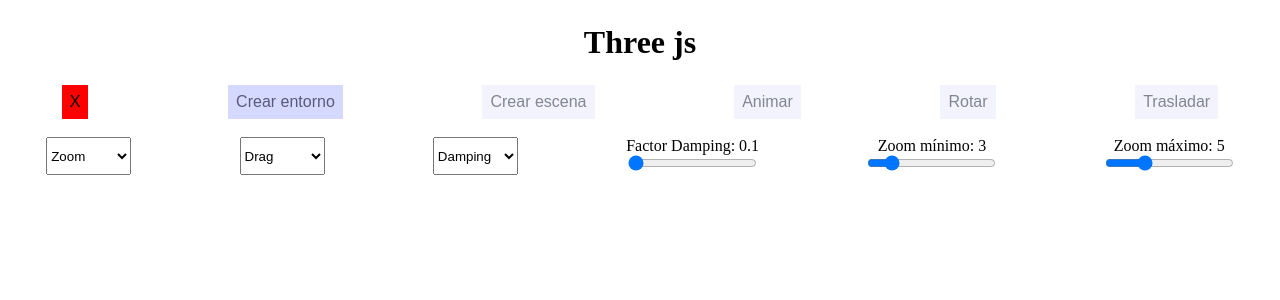
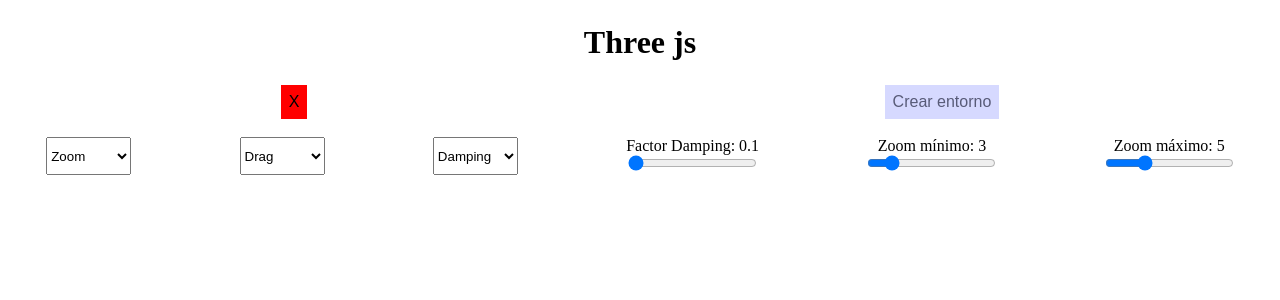
Before and after one commit to Julian-Lop/first-threejs-project, a Next.js app: page / in a window 1280 px wide. Shown: the top 300 px of the page. Built offline with nearby package versions, Linux system fonts and the light colour scheme.

Commit message:
disabled added

```diff
--- a/src/pages/index.js
+++ b/src/pages/index.js
@@ -154,18 +154,18 @@
         <button onClick={() => onStart()}>
           Crear entorno
         </button>
-        <button onClick={() => createScene()} disabled={!renderer}>
+        {renderer && <button onClick={() => createScene()} disabled={!renderer}>
           Crear escena
-        </button>
-        <button onClick={() => animate()} disabled={!charged}>
+        </button>}
+        {charged && <button onClick={() => animate()} disabled={!charged}>
           Animar
-        </button>
-        <button onClick={() => rotar()} disabled={!animated} >
+        </button>}
+        {animated && <button onClick={() => rotar()} disabled={!animated} >
           Rotar
-        </button>
-        <button onClick={() => trasladar()} disabled={!animated} >
+        </button>}
+        {animated && <button onClick={() => trasladar()} disabled={!animated} >
           Trasladar
-        </button>
+        </button>}
       </navbar>
       <br/>
       <navbar>
```
